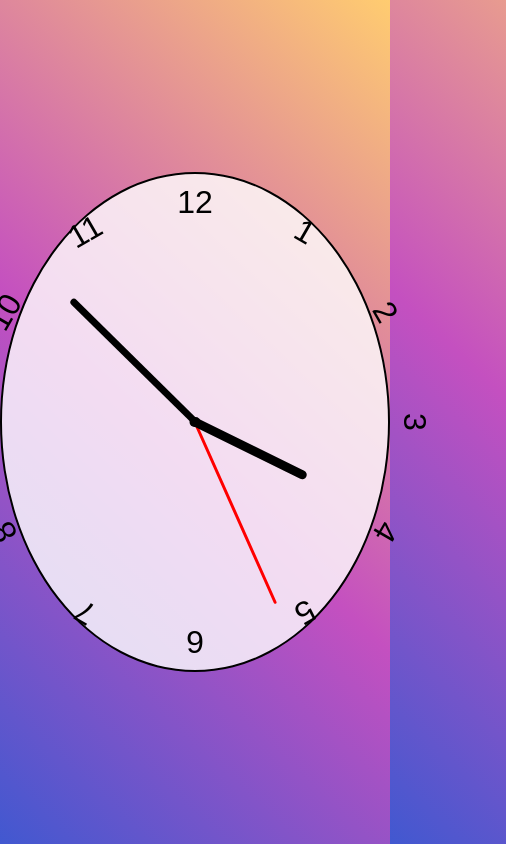
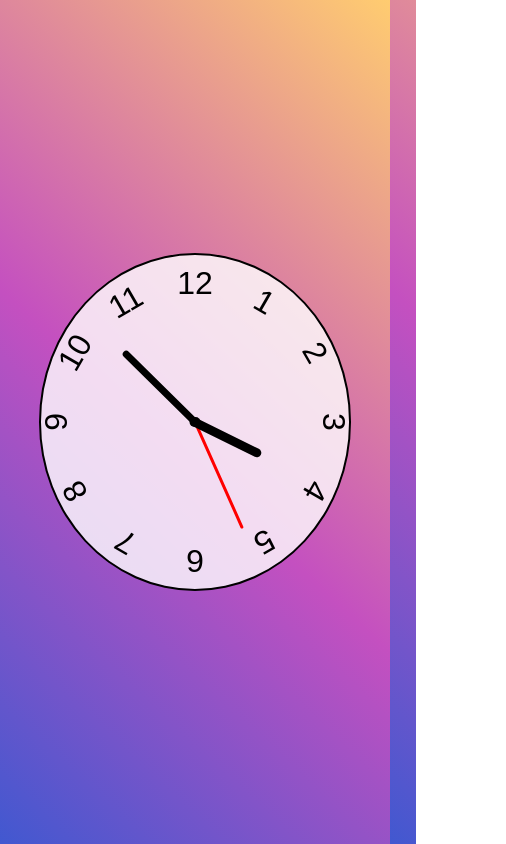
Before and after one commit to Megiolaro/Relogio, a plain HTML site: page index.html in a window 390 px wide. Shown: the whole page, 506 px wide, since content can reach past the window. Drawn offline with Linux system fonts and the light colour scheme.

Commit message:
Aplicando responsividade

```diff
--- a/style.css
+++ b/style.css
@@ -124,3 +124,22 @@ body{
     height: 25%;
     background-color: black;
 }
+
+@media (max-width: 560px){
+    .clock{
+        width: 80%;
+        height: 40%;
+    }
+
+    .clock .hand.seconds{
+        height: 35%;
+    }
+
+    .clock .hand.minutes{
+        height: 30%;
+    }
+
+    .clock .hand.hours{
+        height: 22%;
+    }
+}
```
